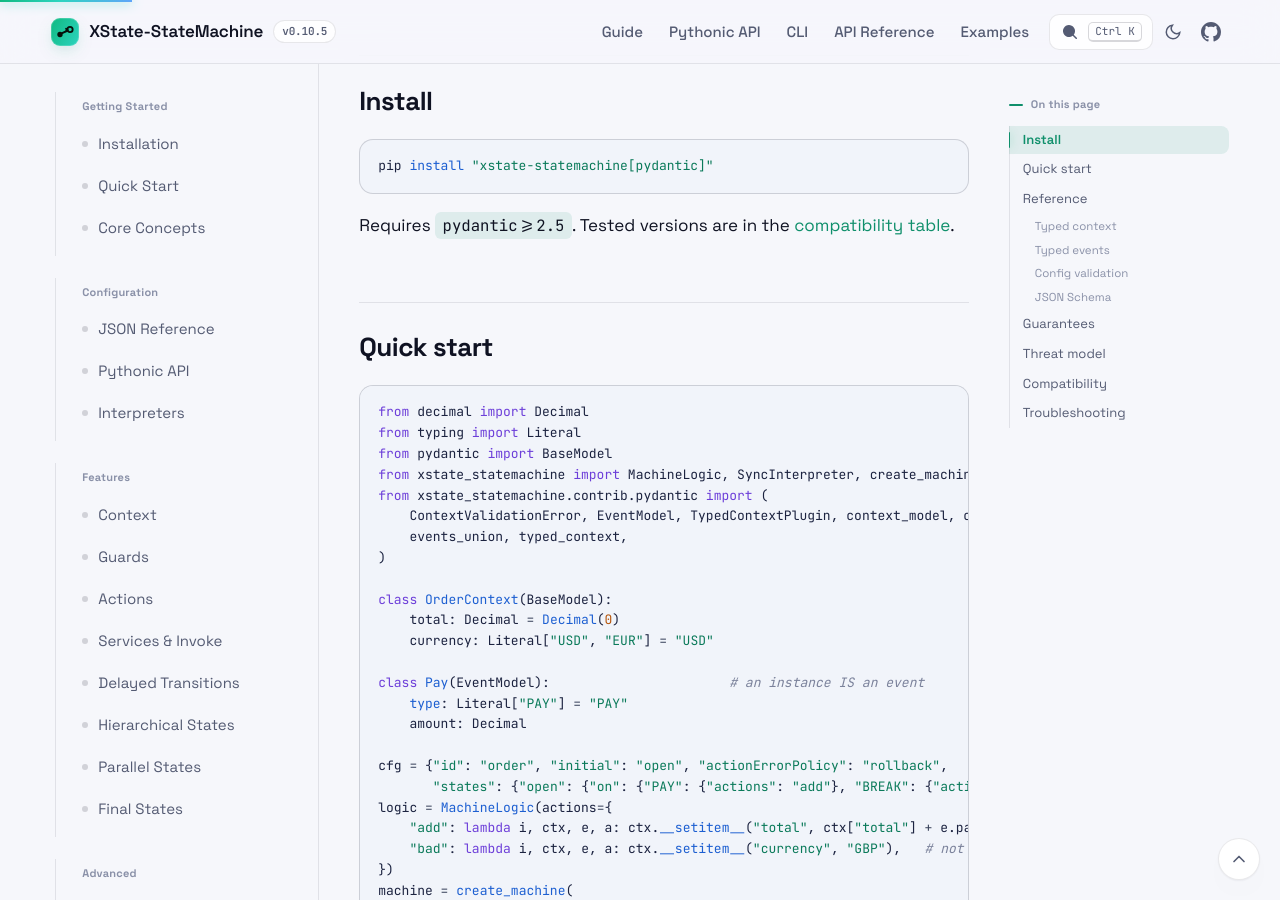
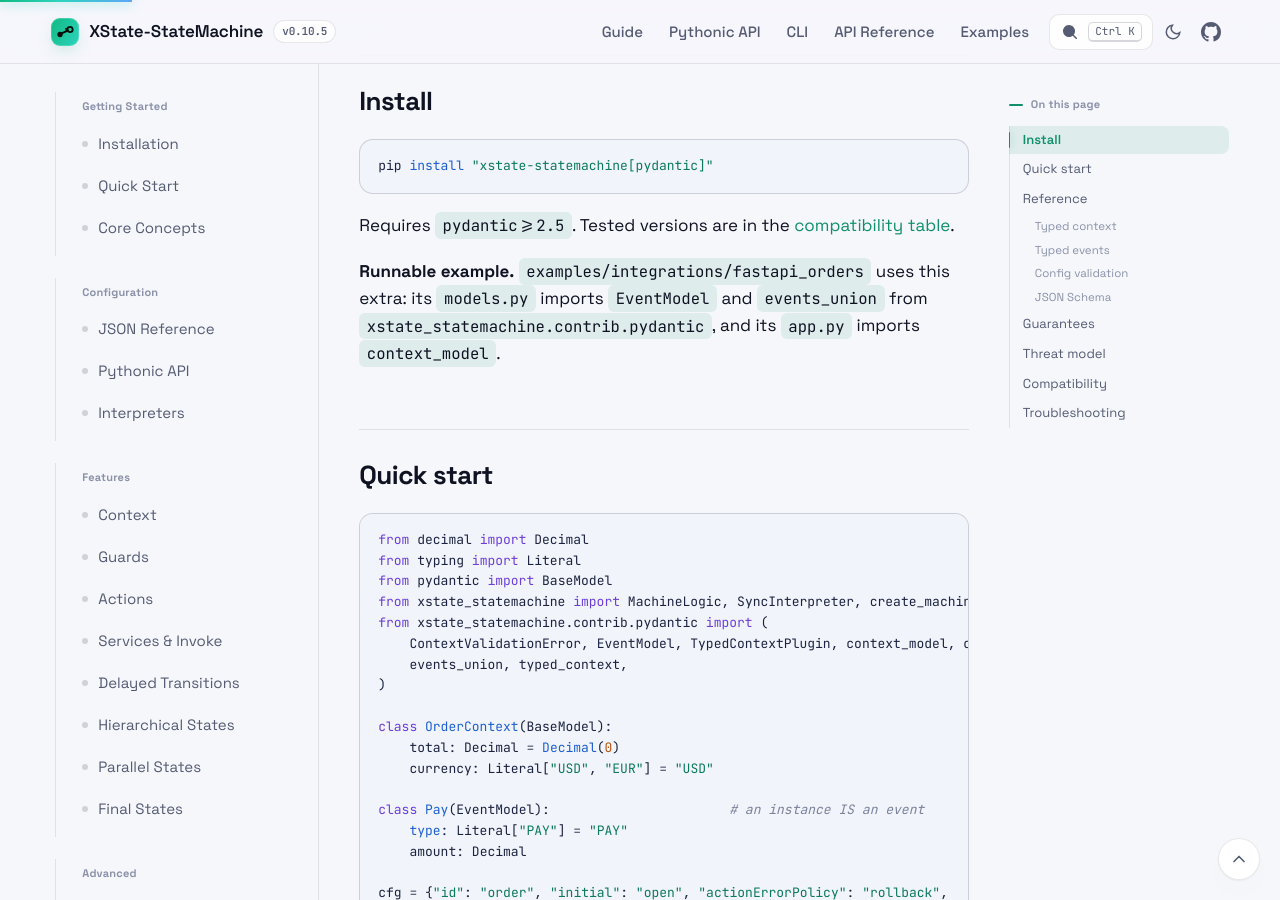
Before and after one commit to basiltt/xstate-statemachine, a Jekyll site: the page built from docs/_guide/integration-pydantic.md, in a window 1280 px wide and 900 px high, scrolled down 645 px. Built offline with Jekyll 4.4.1, drawn with Linux system fonts in a browser that asks for light colours.

Commit message:
docs(pydantic): link the runnable examples that use the extra
Co-Authored-By: Claude Fable 5 <noreply@anthropic.com>

````diff
--- a/docs/_guide/integration-pydantic.md
+++ b/docs/_guide/integration-pydantic.md
@@ -14,6 +14,8 @@ pip install "xstate-statemachine[pydantic]"
 ```
 
 Requires `pydantic>=2.5`. Tested versions are in the [compatibility table](#compatibility).
+
+**Runnable example.** `examples/integrations/fastapi_orders` uses this extra: its `models.py` imports `EventModel` and `events_union` from `xstate_statemachine.contrib.pydantic`, and its `app.py` imports `context_model`.
 
 ## Quick start
 
````
